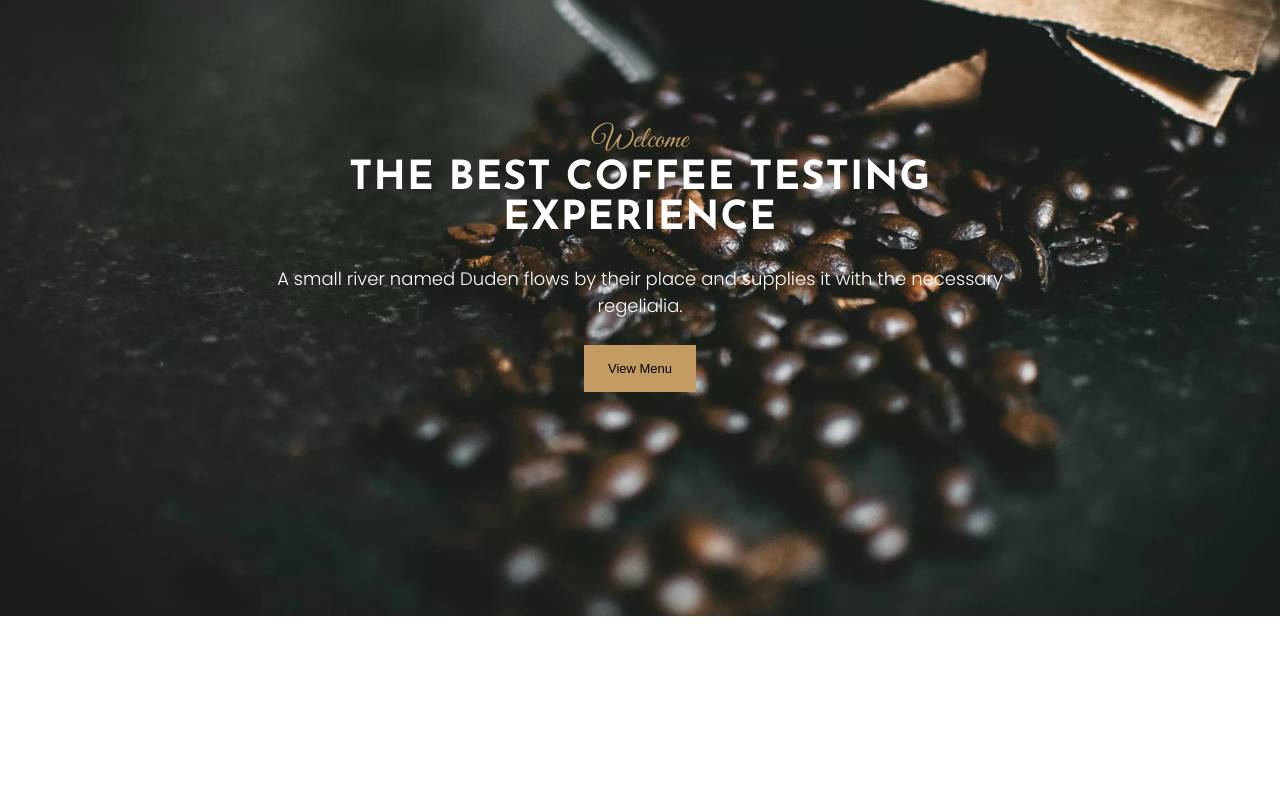
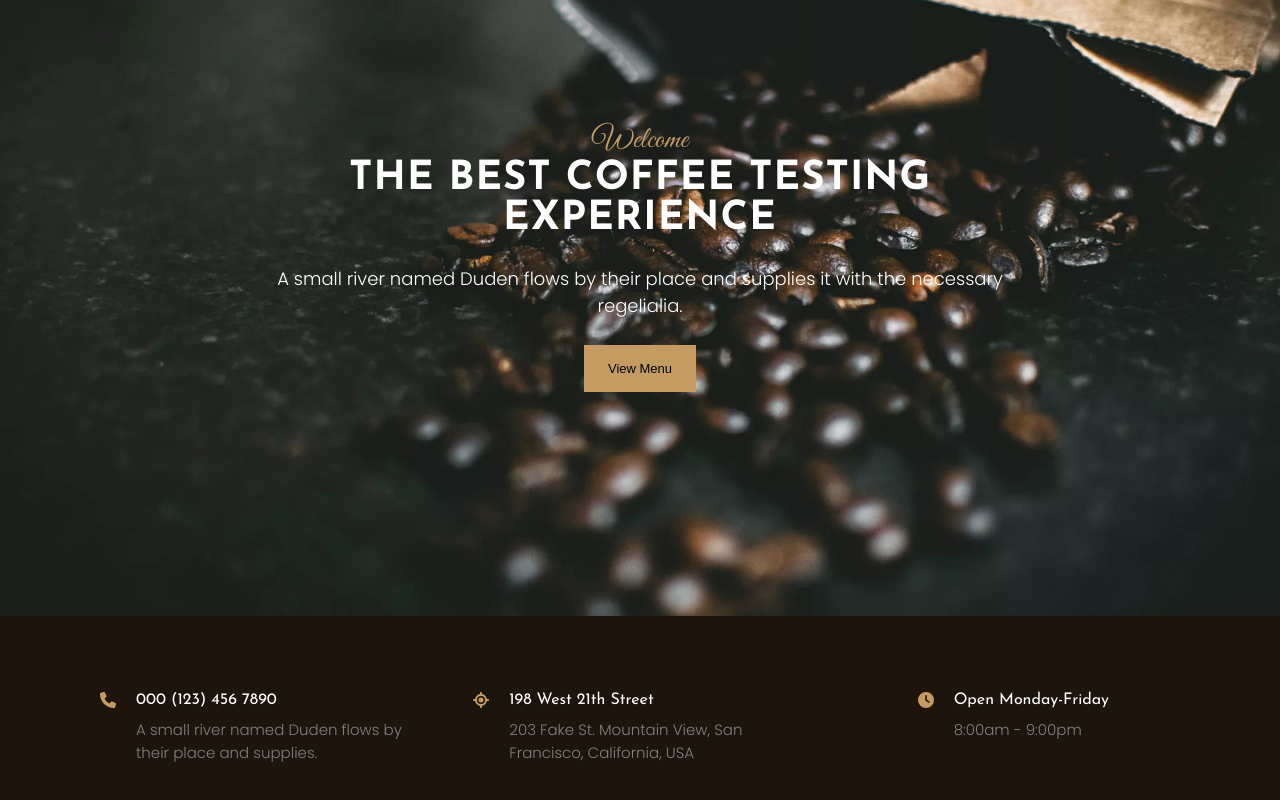
Before and after one commit to 1ChoiChoi2/1_CoffeeShop, a React (Create React App) app: page / in a window 1280 px wide. Shown: the part 184-984 px from the top of the page. Before the commit the page ends 800 px from the top, so only its background shows below. Built offline with nearby package versions, Linux system fonts and the light colour scheme.

Commit message:
Update HomePage

```diff
--- a/src/index.css
+++ b/src/index.css
@@ -34,3 +34,15 @@ a {
 img {
   width: 100%;
 }
+
+/* UTILITY */
+.container {
+  padding: 56px;
+}
+
+.row {
+  max-width: 1200px;
+  width: 100%;
+  margin: 0 auto;
+  padding: 0 24px;
+}
--- a/src/index.js
+++ b/src/index.js
@@ -5,9 +5,9 @@ import App from "./App";
 import reportWebVitals from "./reportWebVitals";
 import { BrowserRouter as Router } from "react-router-dom";
 import { library } from "@fortawesome/fontawesome-svg-core";
-import { faShoppingCart } from "@fortawesome/free-solid-svg-icons";
+import { faShoppingCart, faPhone, faLocationCrosshairs, faClock } from "@fortawesome/free-solid-svg-icons";
 
-library.add(faShoppingCart);
+library.add(faShoppingCart, faPhone, faLocationCrosshairs, faClock);
 
 const root = ReactDOM.createRoot(document.getElementById("root"));
 root.render(
--- a/src/pages/Home.jsx
+++ b/src/pages/Home.jsx
@@ -1,6 +1,8 @@
 import React from "react";
 import HomeBackground from "../assets/background_img.jpg";
 import Landing from "../components/Landing";
+import { FontAwesomeIcon } from "@fortawesome/react-fontawesome";
+import "../styles/Home.css";
 
 const Home = () => {
   return (
@@ -13,6 +15,52 @@ const Home = () => {
         the necessary regelialia."
         button="View Menu"
       />
+      <section id="landing__contacts">
+        <div className="container">
+          <div className="row">
+            <div className="landing__contacts--container">
+              <div className="landing__contact">
+                <FontAwesomeIcon
+                  className="landing__contact--icon"
+                  icon="fa-phone"
+                />
+                <div className="landing__contact--detail">
+                  <p className="landing__contact--title">000 (123) 456 7890</p>
+                  <p className="landing__contact--description">
+                    A small river named Duden flows by their place and supplies.
+                  </p>
+                </div>
+              </div>
+              <div className="landing__contact">
+                <FontAwesomeIcon
+                  className="landing__contact--icon"
+                  icon="fa-location-crosshairs"
+                />
+                <div className="landing__contact--detail">
+                  <p className="landing__contact--title">
+                    198 West 21th Street
+                  </p>
+                  <p className="landing__contact--description">
+                    203 Fake St. Mountain View, San Francisco, California, USA
+                  </p>
+                </div>
+              </div>
+              <div className="landing__contact">
+                <FontAwesomeIcon
+                  className="landing__contact--icon"
+                  icon="fa-clock"
+                />
+                <div className="landing__contact--detail">
+                  <p className="landing__contact--title">Open Monday-Friday</p>
+                  <p className="landing__contact--description">
+                    8:00am - 9:00pm
+                  </p>
+                </div>
+              </div>
+            </div>
+          </div>
+        </div>
+      </section>
     </div>
   );
 };
--- /dev/null
+++ b/src/styles/Home.css
@@ -0,0 +1,39 @@
+#landing__contacts {
+    background-color: var(--color-black);
+}
+
+.landing__contacts--container {
+    display: grid;
+    grid-template-columns: repeat(3, minmax(300px, 1fr));
+    justify-content: center;
+    justify-items: center;
+}
+
+.landing__contact {
+    display: flex;
+    padding: 20px;
+}
+
+.landing__contact--icon {
+    color: var(--color-brown);
+}
+
+.landing__contact--detail {
+    padding-left: 20px;
+
+    display: flex;
+    flex-direction: column;
+    gap: 10px;
+}
+
+.landing__contact--title {
+    font-family: var(--font-family-primary);
+    color: var(--color-white);
+}
+
+.landing__contact--description {
+    font-family: var(--font-family-secondary);
+    color: var(--color-grey);
+    font-size: 15px;
+    font-weight: 300;
+}
```
